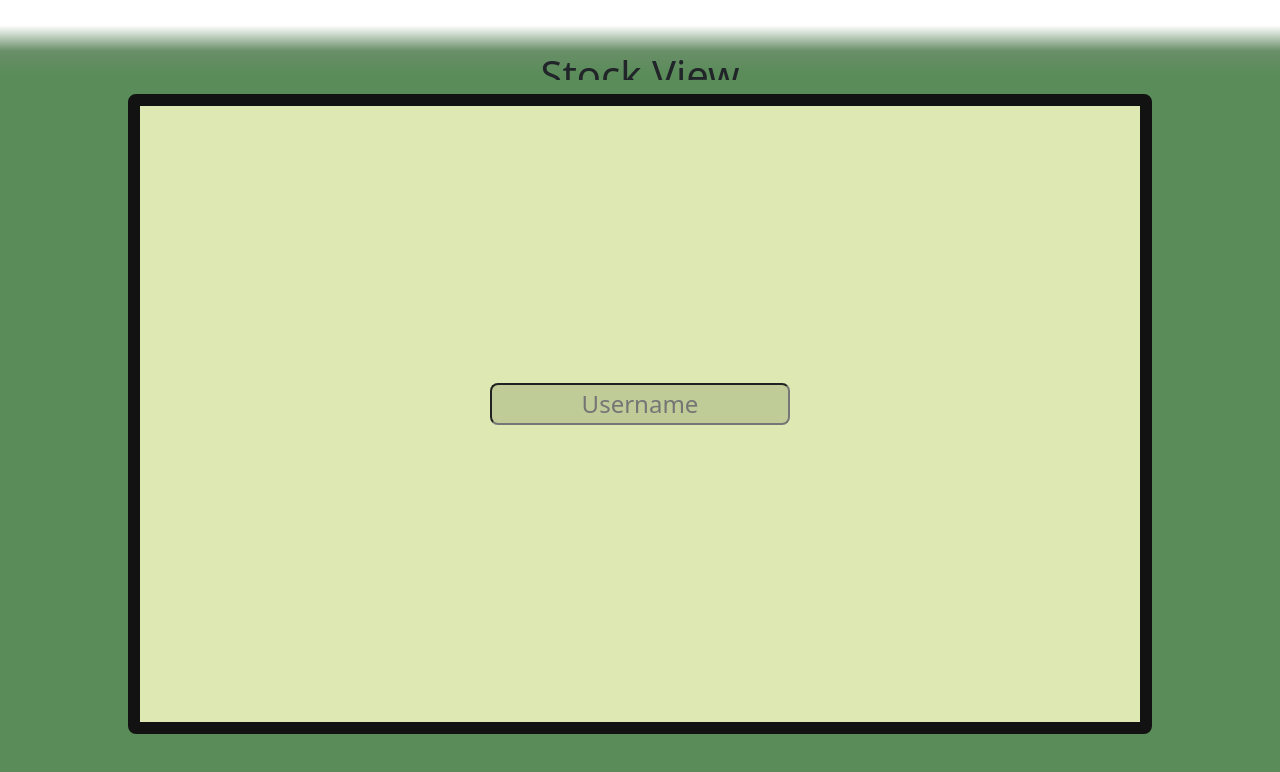
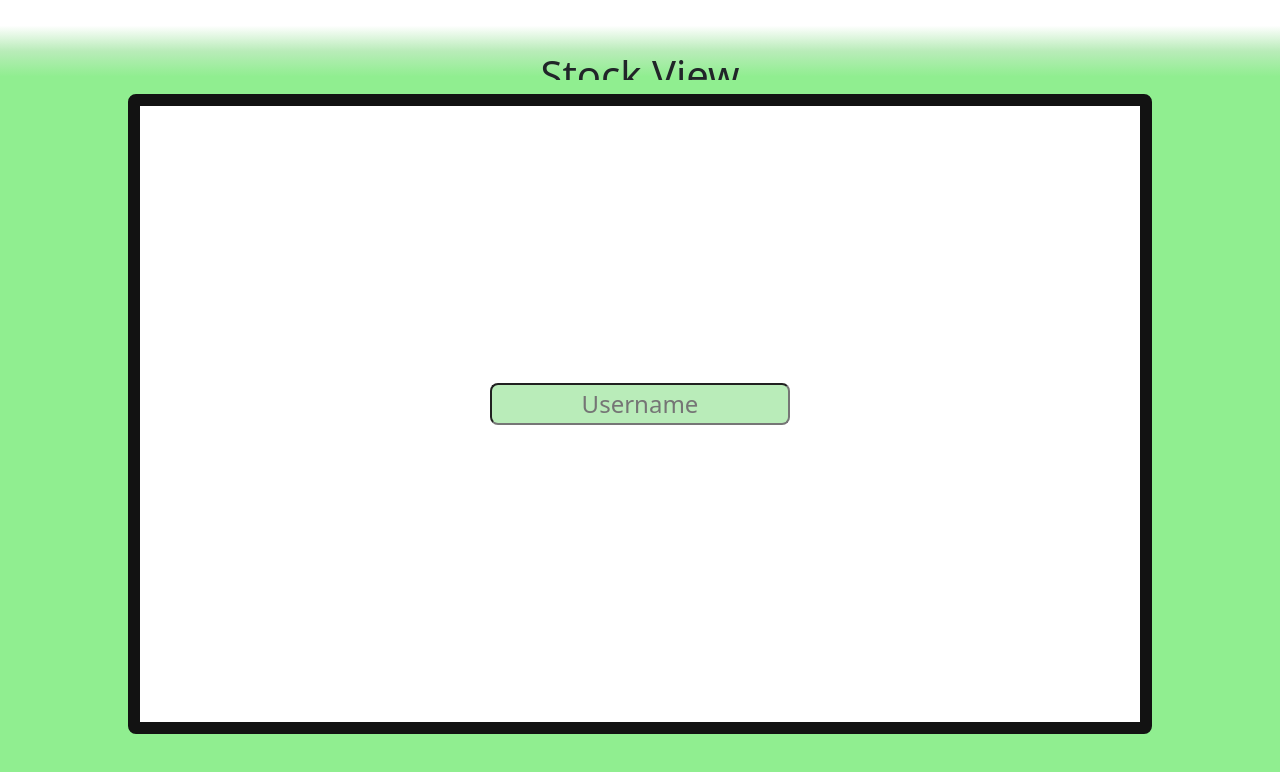
Before and after one commit to EthanCoomber/stock, a React (Create React App) app in the folder frontend/: page / in a window 1280 px wide. Shown: the top 772 px of the page. Built offline with nearby package versions, Linux system fonts and the light colour scheme.

Commit message:
login page looks good

```diff
--- a/frontend/src/styles/login.css
+++ b/frontend/src/styles/login.css
@@ -13,9 +13,9 @@ h1{
 		to bottom,
 		white,
 		white,
-		#698e68,
-		#598C58,
-		#598C58
+		rgb(185, 236, 185),
+		rgb(144, 238, 144),
+		lightgreen
 		);
 	height: 10%;
 }
@@ -36,7 +36,7 @@ div.container {
 	border-radius: 8px;
 	height: 80%;
 	width: 80%;
-	background-color: #DDE8B3;
+	background-color: white;
 }
 
 div.filler {
@@ -44,7 +44,7 @@ div.filler {
 	top: 10%;
 	height: 90%;
 	width: 100%;
-	background-color: #598C58;
+	background-color: lightgreen;
 }
 
 input{
@@ -55,12 +55,13 @@ input{
 	left: 35%;
 	text-align: center;
 	margin: 15px;
-	background-color: #BFCC98;
+	background-color: rgb(185, 236, 185);
 	border-radius: 8px;
+	transition: background-color .5s;
 }
 
 input:focus {
-	outline-color: #63734A;
+	outline-color: black;
 	background-color: #e4e4e4;
 }
 
```
